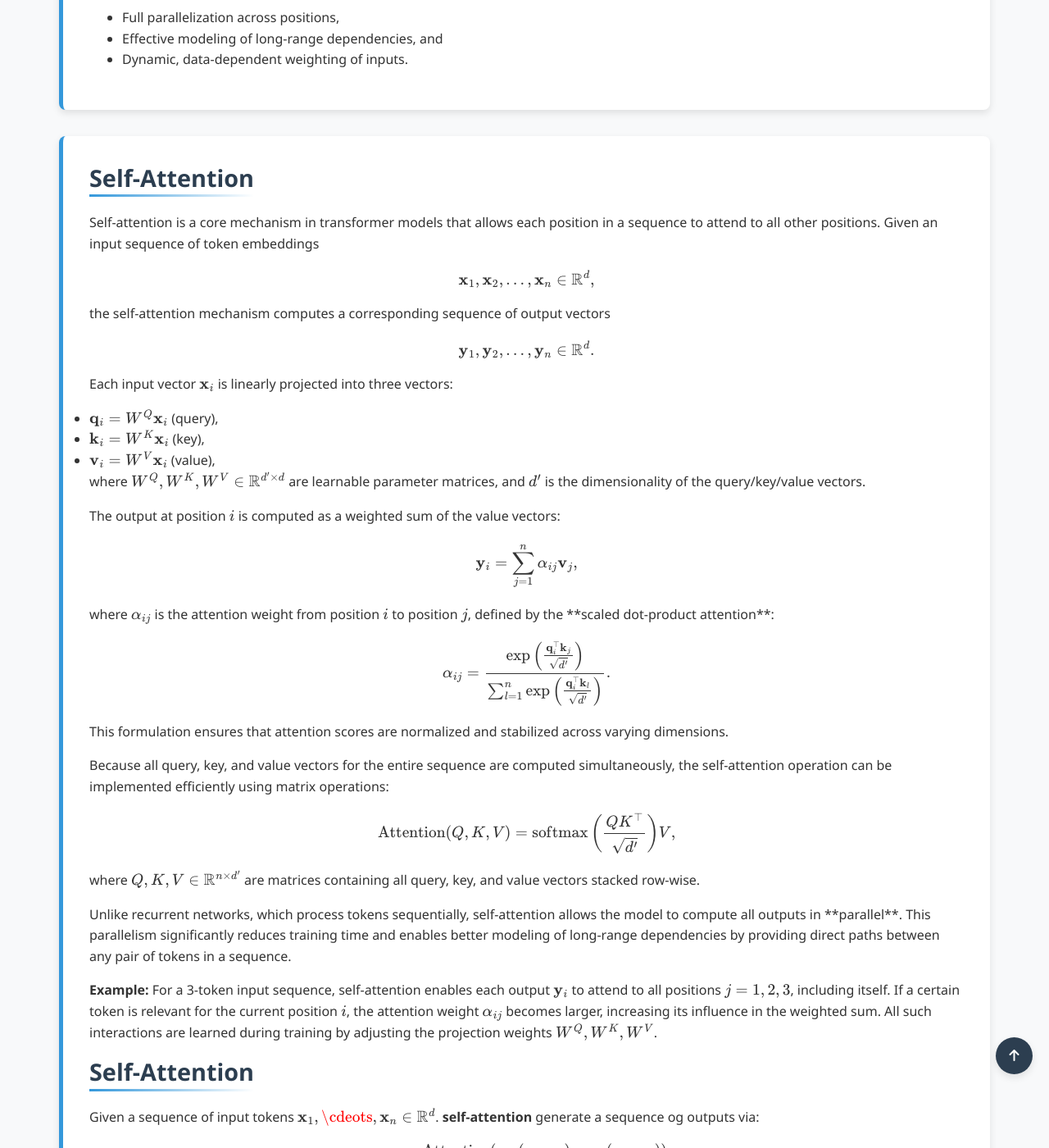
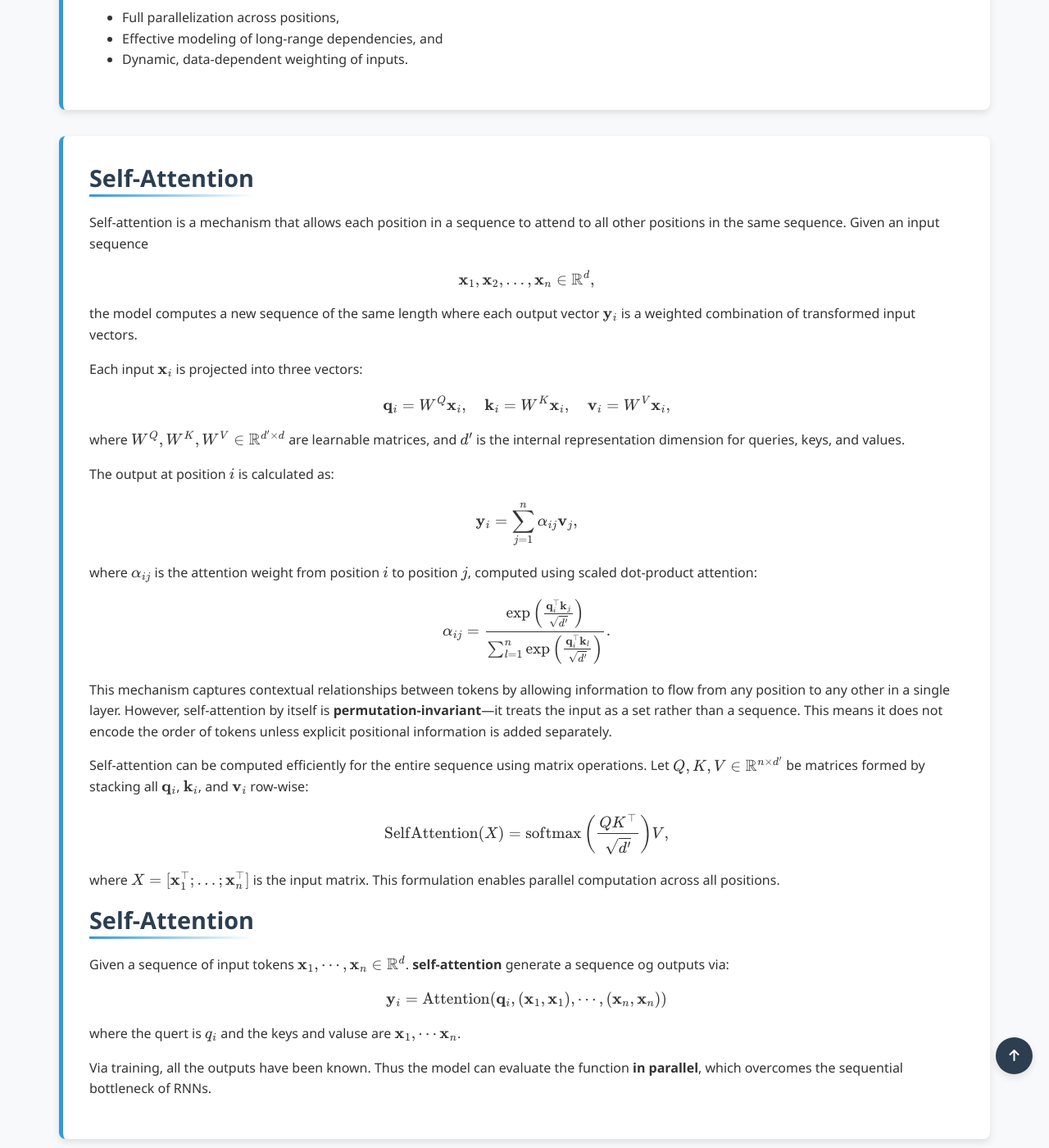
Before and after one commit to Yusukey01/yusukey01.github.io, a Jekyll site: the page built from Mathematics/Machine_learning/deep_nn.html, in a window 1280 px wide and 1400 px high, scrolled down 3515 px. Shown: the whole window at 82% size. Built offline with Jekyll 4.4.1, drawn with Linux system fonts in a browser that asks for light colours.

Commit message:
add attention section

```diff
--- a/Mathematics/Machine_learning/deep_nn.html
+++ b/Mathematics/Machine_learning/deep_nn.html
@@ -179,62 +179,47 @@ uses_python: false
             <section id="self" class="section-content">
             <h2>Self-Attention</h2>
             <p>
-                    Self-attention is a core mechanism in transformer models that allows each position in a sequence to attend to all other
-                    positions. Given an input sequence of token embeddings
+                Self-attention is a mechanism that allows each position in a sequence to attend to all other positions in the same sequence. Given an input sequence
                 \[
                 \mathbf{x}_1, \mathbf{x}_2, \ldots, \mathbf{x}_n \in \mathbb{R}^d,
                 \]
-                    the self-attention mechanism computes a corresponding sequence of output vectors
+                the model computes a new sequence of the same length where each output vector \(\mathbf{y}_i\) is a weighted combination of transformed input vectors.
+            </p>
+
+            <p>
+                Each input \(\mathbf{x}_i\) is projected into three vectors:
                 \[
-                    \mathbf{y}_1, \mathbf{y}_2, \ldots, \mathbf{y}_n \in \mathbb{R}^d.
+                \mathbf{q}_i = W^Q \mathbf{x}_i,\quad \mathbf{k}_i = W^K \mathbf{x}_i,\quad \mathbf{v}_i = W^V \mathbf{x}_i,
                 \]
+                where \(W^Q, W^K, W^V \in \mathbb{R}^{d' \times d}\) are learnable matrices, and \(d'\) is the internal representation dimension for queries, keys, and values.
             </p>
+
             <p>
-                    Each input vector \(\mathbf{x}_i\) is linearly projected into three vectors:
-                    <ul>
-                        <li>\(\mathbf{q}_i = W^Q \mathbf{x}_i\) (query),</li>
-                        <li>\(\mathbf{k}_i = W^K \mathbf{x}_i\) (key),</li>
-                        <li>\(\mathbf{v}_i = W^V \mathbf{x}_i\) (value),</li>
-                    </ul>
-                    where \(W^Q, W^K, W^V \in \mathbb{R}^{d' \times d}\) are learnable parameter matrices, and \(d'\) is the
-                    dimensionality of the query/key/value vectors.
-                </p>
-                <p>
-                    The output at position \(i\) is computed as a weighted sum of the value vectors:
+                The output at position \(i\) is calculated as:
                 \[
-                    \mathbf{y}_i = \sum_{j=1}^{n} \alpha_{ij} \mathbf{v}_j,
+                \mathbf{y}_i = \sum_{j=1}^n \alpha_{ij} \mathbf{v}_j,
                 \]
-                    where \(\alpha_{ij}\) is the attention weight from position \(i\) to position \(j\), defined by the
-                    **scaled dot-product attention**:
+                where \(\alpha_{ij}\) is the attention weight from position \(i\) to position \(j\), computed using scaled dot-product attention:
                 \[
                 \alpha_{ij} = \frac{\exp\left( \frac{\mathbf{q}_i^\top \mathbf{k}_j}{\sqrt{d'}} \right)}{\sum_{l=1}^{n} \exp\left( \frac{\mathbf{q}_i^\top \mathbf{k}_l}{\sqrt{d'}} \right)}.
                 \]
-                    This formulation ensures that attention scores are normalized and stabilized across varying dimensions.
             </p>
+
             <p>
-                    Because all query, key, and value vectors for the entire sequence are computed simultaneously, the self-attention
-                    operation can be implemented efficiently using matrix operations:
+                This mechanism captures contextual relationships between tokens by allowing information to flow from any position to any other in a single layer. However, self-attention by itself is <strong>permutation-invariant</strong>—it treats the input as a set rather than a sequence. This means it does not encode the order of tokens unless explicit positional information is added separately.
+            </p>
+
+            <p>
+                Self-attention can be computed efficiently for the entire sequence using matrix operations. Let \(Q, K, V \in \mathbb{R}^{n \times d'}\) be matrices formed by stacking all \(\mathbf{q}_i\), \(\mathbf{k}_i\), and \(\mathbf{v}_i\) row-wise:
                 \[
-                    \text{Attention}(Q, K, V) = \text{softmax} \left( \frac{QK^\top}{\sqrt{d'}} \right) V,
+                \text{SelfAttention}(X) = \text{softmax}\left( \frac{QK^\top}{\sqrt{d'}} \right) V,
                 \]
-                    where \(Q, K, V \in \mathbb{R}^{n \times d'}\) are matrices containing all query, key, and value vectors stacked
-                    row-wise.
-                </p>
-                <p>
-                    Unlike recurrent networks, which process tokens sequentially, self-attention allows the model to compute all outputs in **parallel**.
-                    This parallelism significantly reduces training time and enables better modeling of long-range dependencies by providing direct paths
-                    between any pair of tokens in a sequence.
-                </p>
-                <p>
-                    <strong>Example:</strong> For a 3-token input sequence, self-attention enables each output \(\mathbf{y}_i\) to
-                    attend to all positions \(j = 1, 2, 3\), including itself. If a certain token is relevant for the current position
-                    \(i\), the attention weight \(\alpha_{ij}\) becomes larger, increasing its influence in the weighted sum. All such
-                    interactions are learned during training by adjusting the projection weights \(W^Q, W^K, W^V\).
+                where \(X = [\mathbf{x}_1^\top; \ldots; \mathbf{x}_n^\top]\) is the input matrix. This formulation enables parallel computation across all positions.
             </p>
 
                 <h2>Self-Attention</h2>
                 <p>
-                    Given a sequence of input tokens \(\mathbf{x}_1, \cdeots, \mathbf{x}_n \in \mathbb{R}^d\).
+                    Given a sequence of input tokens \(\mathbf{x}_1, \cdots, \mathbf{x}_n \in \mathbb{R}^d\).
                     <strong>self-attention</strong> generate a sequence og outputs via:
                     \[
                     \mathbf{y}_i = \text{Attention}(\mathbf{q}_i, (\mathbf{x}_1, \mathbf{x}_1), \cdots, (\mathbf{x}_n, \mathbf{x}_n ))
```
Lines whose indentation alone changed are shown as unchanged.
